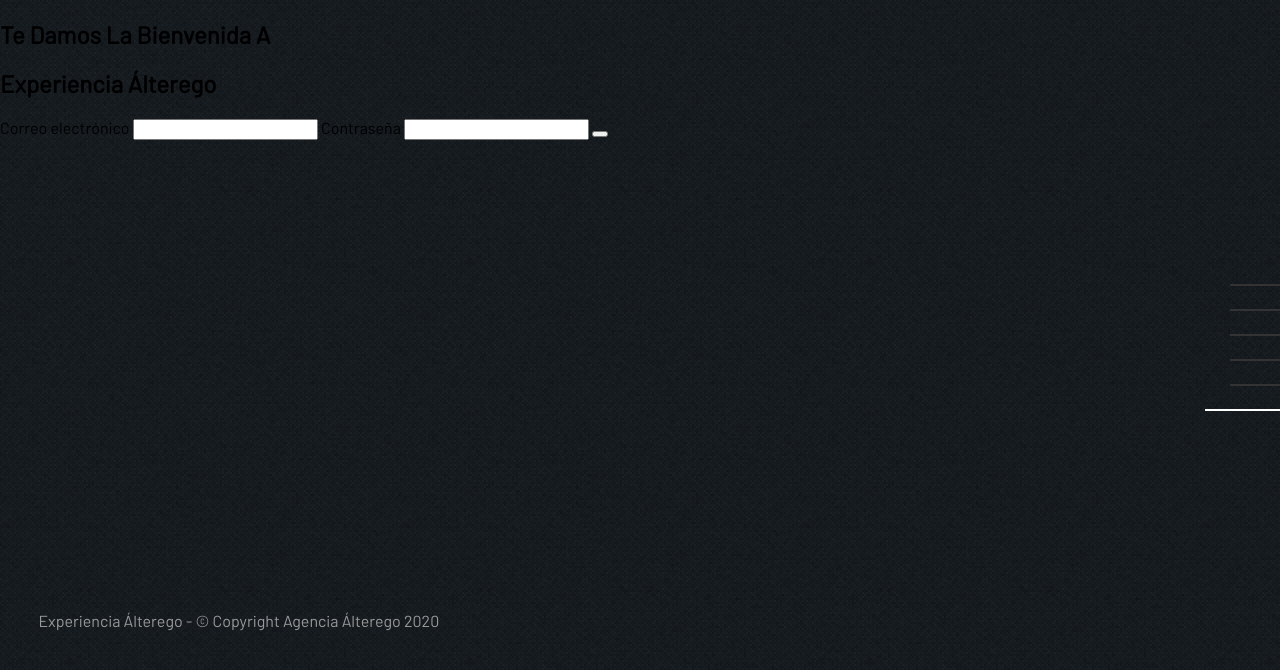
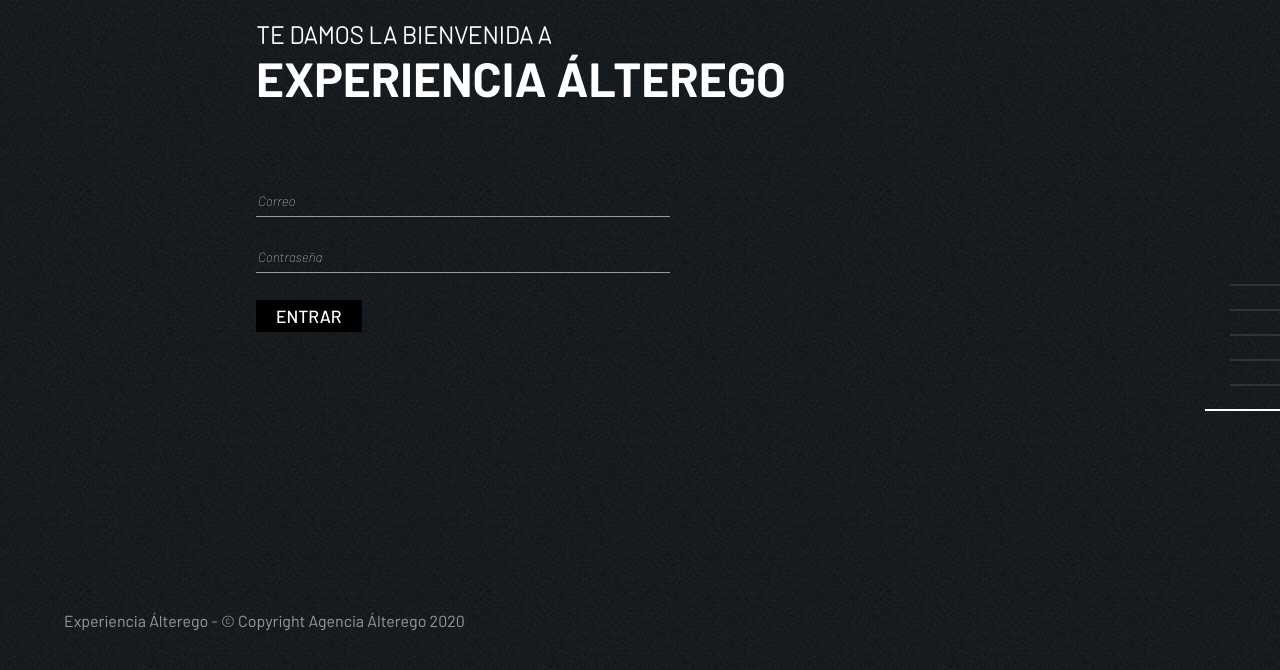
Before and after one commit to AgenciaAlterego/ExperienciaAlterego, a PHP site: page / in a window 1280 px wide. Shown: the part 130-800 px from the top of the page. Run offline with PHP 8.4, Linux system fonts and the light colour scheme; some libraries are stand-ins or nearby versions.

Commit message:
ajustes de front para el login

```diff
--- a/css/estilos.css
+++ b/css/estilos.css
@@ -20,6 +20,31 @@ en el caso de --aecolor-CURRENT-MAIN-COLOR es una variable
 para ir actualizando a medida que se cambia de sección,
 y que todo tenga el mismo color base (principalmente para textos)
 
+******************************************************************
+
+Se aconseja usar las clases:
+
++ Para fondos:
+.BackgroundAecolorNegro
+.BackgroundAecolorGrisOscuro
+.BackgroundAecolorGrisIntermedio
+.BackgroundAecolorGrisClaro
+.BackgroundAecolorBlanco
+.BackgroundAecolorRojo
+
++ Para Color:
+.AecolorNegro
+.AecolorGrisOscuro
+.AecolorGrisIntermedio
+.AecolorGrisClaro
+.AecolorBlanco
+.AecolorRojo
+
+
+
+******************************************************************
+
+
 */
 
 /*
@@ -36,9 +61,13 @@ Fonts utilizables:
         300
         400
         700
-
-
-
+    'Barlow-Thin'
+    'Barlow-ThinItalic'
+    'Barlow-Light'
+    'Barlow-Regular'
+    'Barlow-Medium'
+    'Barlow-Medium-italic'
+    'Barlow-Bold'
 
 
 
@@ -80,8 +109,9 @@ Definiciones generales
 }
 
 
-#login .titulo-login-primeralinea, #login .titulo-login-segundalinea{
-    text-transform: capitalize;
+#sectionLogin .titulo-login-primeralinea,
+#sectionLogin .titulo-login-segundalinea {
+    text-transform: uppercase;
 }
 
 
@@ -116,13 +146,13 @@ Header
 *****************************************************************************
 */
 
-footer{
+footer {
     background: none;
     width: 100%;
     padding: 3vh 0;
     position: fixed;
     bottom: 0;
-    right: -3vw;
+    right: -5vw;
     color: var(--aecolor-gris-intermedio);
 }
 
@@ -202,12 +232,70 @@ Secciones
 *****************************************************************************
 */
 
-.estacion, #login {
+.estacion {
     width: 100%;
     height: 100%;
 }
 
-.estacion a{
+#sectionLogin {
+    padding-left: 20vw;
+}
+
+#sectionLogin #login {
+    width: 100%;
+    margin-top: 5em;
+}
+
+#sectionLogin h1 {
+    font-family: 'Barlow-Thin' !important;
+}
+
+#sectionLogin h1 strong {
+    font-size: 2em;
+    font-family: 'Barlow-Bold';
+}
+
+#sectionLogin form input {
+    margin-bottom: 2em;
+    display: block;
+    height: 2em;
+    width: 40%;
+    background-color: transparent;
+    text-decoration-color: var(--aecolor-blanco);
+    color: var(--aecolor-blanco);
+    border: none;
+    border-bottom: 1px solid var(--aecolor-gris-intermedio);
+}
+
+#sectionLogin form input::placeholder {
+    color: var(--aecolor-gris-claro);
+    font-family: 'Barlow-ThinItalic';
+}
+
+#sectionLogin form input:focus {
+    /*border: none !important;*/
+    outline: none !important;
+}
+
+#sectionLogin form button {
+    font-family: 'Barlow-Medium';
+    font-size: 1.1em;
+    padding: 5px 20px;
+    color: var(--aecolor-blanco);
+    background-color: var(--aecolor-negro);
+    text-transform: uppercase;
+    border: none;
+}
+
+#sectionLogin form button:focus {
+    transition: 0.5s;
+    background-color: var(--aecolor-gris-oscuro);
+    outline: none !important;
+    border-radius: 0;
+    /*border: 3px solid var(--aecolor-gris-oscuro);*/
+}
+
+.estacion a {
     /*width: 10px;*/
     height: 10px;
     position: fixed;
@@ -218,10 +306,10 @@ Secciones
     border-radius: 50%;
     box-shadow: 0 0 0 0 rgba(255, 255, 255, 1);
     transform: scale(1);
-	animation: pulse 2s infinite;
+    animation: pulse 2s infinite;
 }
 
-.estacion a i{
+.estacion a i {
     position: relative;
     bottom: 40%;
     left: 20%;
--- a/css/generalidades.css
+++ b/css/generalidades.css
@@ -60,6 +60,21 @@ Barlow
 */
 
 @font-face {
+    font-family: 'Barlow-Thin';
+    src: url('../fonts/barlow/Barlow-Thin.otf');
+}
+
+@font-face {
+    font-family: 'Barlow-ThinItalic';
+    src: url('../fonts/barlow/Barlow-ThinItalic.otf');
+}
+
+@font-face {
+    font-family: 'Barlow-Light';
+    src: url('../fonts/barlow/Barlow-Light.otf');
+}
+
+@font-face {
     font-family: 'Barlow-Regular';
     src: url('../fonts/barlow/Barlow-Regular.otf');
 }
@@ -101,20 +116,38 @@ html {
 .BackgroundAecolorNegro{
     background-color: var(--aecolor-negro);
 }
+.AecolorNegro{
+    color: var(--aecolor-negro);
+}
 .BackgroundAecolorGrisOscuro{
     background-color: var(--aecolor-gris-oscuro);
+}
+.AecolorGrisOscuro{
+    color: var(--aecolor-gris-oscuro);
 }
 .BackgroundAecolorGrisIntermedio{
     background-color: var(--aecolor-gris-intermedio);
 }
-.BackgroundAecolorGrisIntermedio{
+.AecolorGrisIntermedio{
+    color: var(--aecolor-gris-intermedio);
+}
+.BackgroundAecolorGrisClaro{
     background-color: var(--aecolor-gris-claro);
+}
+.AecolorGrisClaro{
+    color: var(--aecolor-gris-claro);
 }
 .BackgroundAecolorBlanco{
     background-color: var(--aecolor-blanco);
 }
+.AecolorBlanco{
+    color: var(--aecolor-blanco);
+}
 .BackgroundAecolorRojo{
     background-color: var(--aecolor-rojo);
+}
+.AecolorRojo{
+    color: var(--aecolor-rojo);
 }
 
 
@@ -137,8 +170,9 @@ body {
     position: relative;
     padding: 0;
     margin: 0;
-    width: 100%;
+    width: 100vw;
     height: 100vh;
+    /*overflow-x: hidden;*/
 }
 
 #backgroundSupport {
--- a/phptemplates/maincontent.php
+++ b/phptemplates/maincontent.php
@@ -1,6 +1,6 @@
 
 
-<?php if(isset($_SESSION['errores'])){?>
+<?php if (isset($_SESSION['errores'])) {?>
 <div id="errores">
     <p><?php var_dump($_SESSION['errores']);
     ?></p>
@@ -8,24 +8,27 @@
 <?php
 }?>
 
-<?php if (!isset($_SESSION['datos_usuario'])){
+<?php if (!isset($_SESSION['datos_usuario'])) {
     // si entra acá quiere decir que no está logueado (osea, no hay data en la sesión)
-?>
+    ?>
 
-<section id="login">
-            <h1 class="titulo-login-primeralinea">Te damos la bienvenida a</h1>
-            <h1 class="titulo-login-segundalinea">Experiencia Álterego</h1>
+<section id="sectionLogin" class="AecolorBlanco">
+    <h1 class="titulo-login-primeralinea">Te damos la bienvenida a</br>
+    <strong class="titulo-login-segundalinea">Experiencia Álterego</strong></h1>
 
-            <form action="../phpfunctions/login.php" method="POST">
-            <label for="username">Correo electrónico</label>
-            <input type="email" name="username" id="">
-            <label for="password">Contraseña</label>
-            <input type="password" name="password" id="">
-            <button type="submit"></button>
+    <article id="login">
+        <form action="../phpfunctions/login.php" method="POST">
+            <!--<label for="username">Correo electrónico</label> -->
+            <input type="email" name="username" id="username" placeholder="Correo">
+            <!--<label for="password">Contraseña</label> -->
+            <input type="password" name="password" id="password" placeholder="Contraseña">
+            <button type="submit">Entrar</button>
         </form>
-        </section>
+    </article>
+    <article id="registrar">
 
-
+    </article>
+</section>
 <?php
 }?>
 
```
